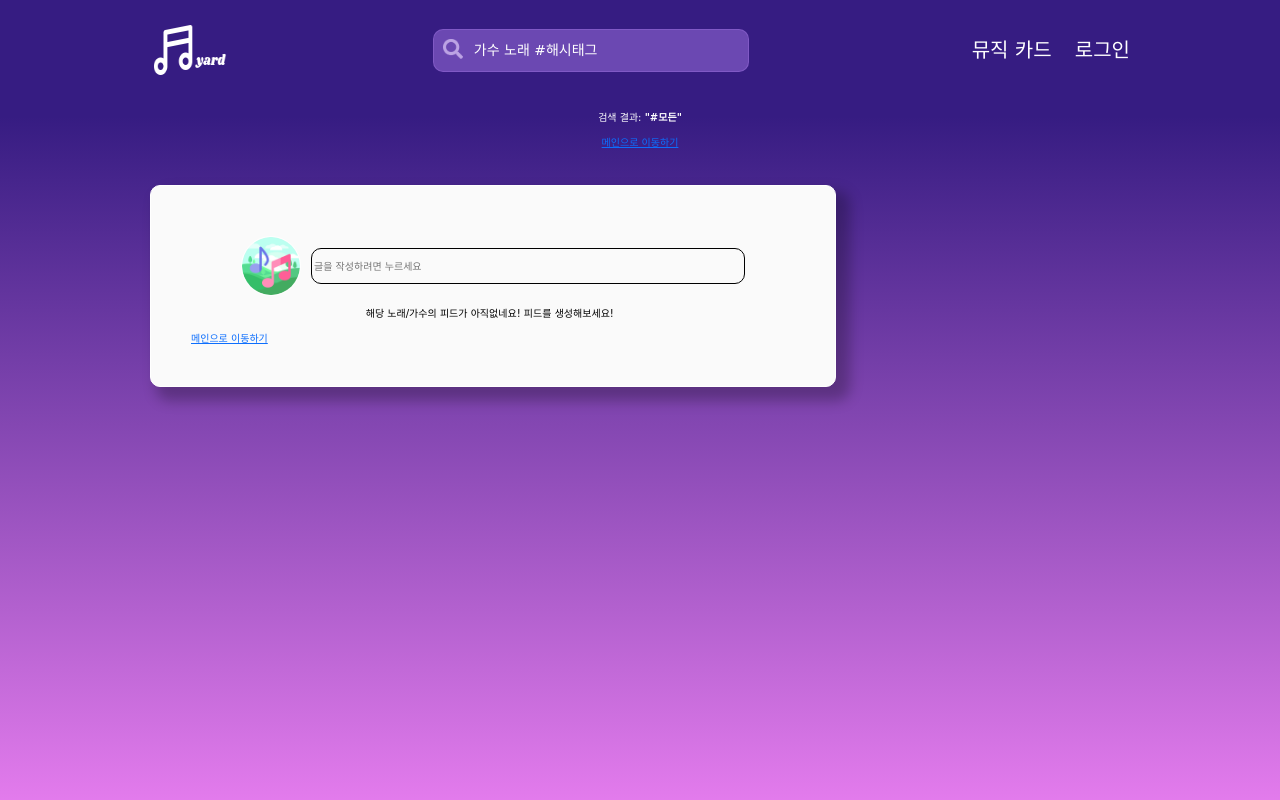
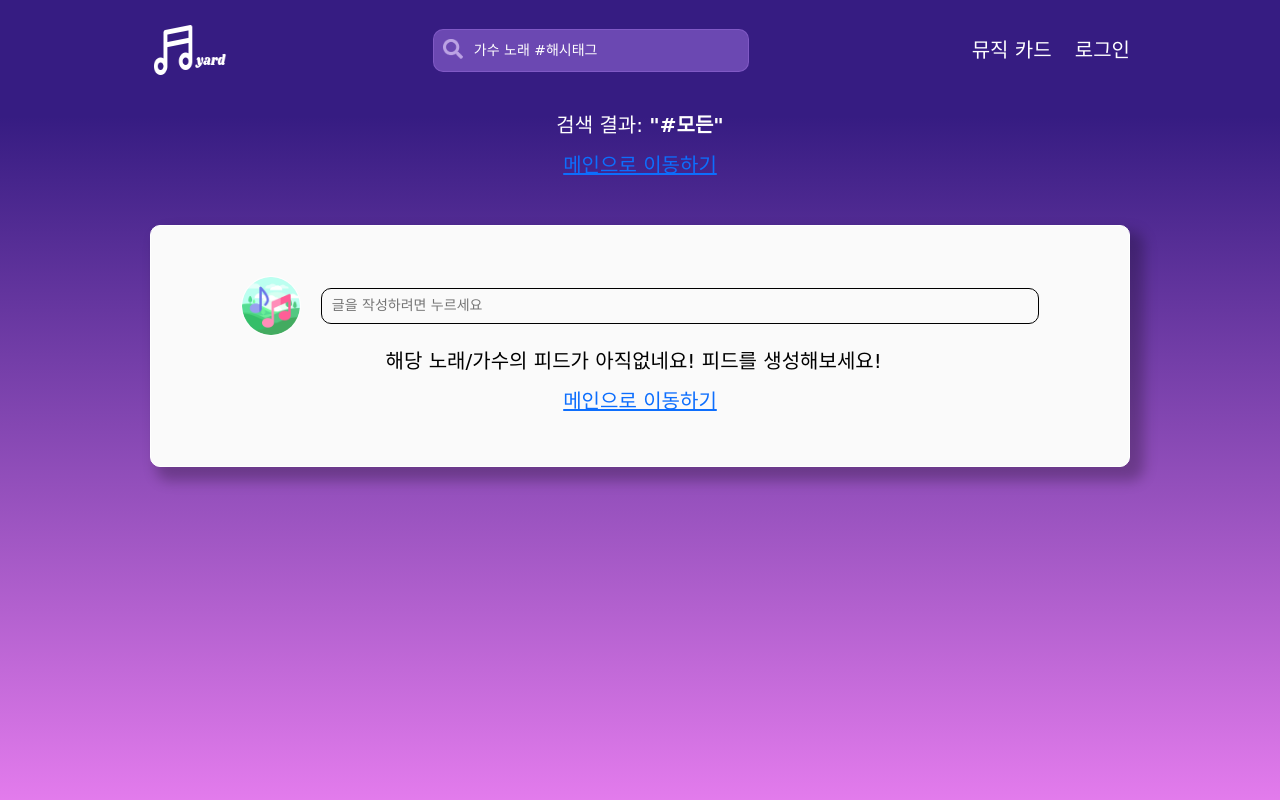
Before and after one commit to jnl1128/Yard, a Django app: page /list/ in a window 1280 px wide. Run offline with Django 4.2, Linux system fonts and the light colour scheme; parts of the project's set-up code (start-up, migrations or seed data) failed here and were passed over; some web fonts are replaced.

Commit message:
[REFACT] feedpage css 수정

```diff
--- a/static/css/feed.css
+++ b/static/css/feed.css
@@ -4,7 +4,9 @@
   text-align: center;
   margin-top: 30px;
 }
-
+.feed-result>p{
+  font-size: 2rem;
+}
 .feedNtag-container{
   display: flex;
   flex-direction: row;
@@ -13,8 +15,9 @@
 }
 
 .feed-list{
-  width: 70% !important;
+  width: 100% !important;
   font-family: Roboto !important;
+  /*margin-right: 5rem;*/
 }
 
 
@@ -43,6 +46,11 @@
   background-color: transparent;
   width: 90%;
   height: 60%;
+  padding-left: 1rem;
+}
+
+.feed-add>input::placeholder{
+  font-size: 1.4rem;
 }
 
 .feed-container{
@@ -143,3 +151,35 @@
   font-size: 1.4rem;
   justify-content: end !important;
 }
+
+
+.tag-list{
+  background-color: #fafafa;
+  justify-content: start !important;
+  display: block !important;
+}
+.tag-list>h1{
+  color: black
+}
+.tag-list>ul{
+  font-size: 2rem;
+  color: black;
+}
+
+
+.empty-feed>p{
+  font-size: 2rem;
+  text-align: center;
+}
+
+.feed-twobtn{
+  display: flex;
+  flex-direction:row;
+  justify-content: end;
+  font-size: 1.4rem;
+
+}
+
+.feed-twobtn>a{
+  margin-left: 1rem;
+}
--- a/static/css/style.css
+++ b/static/css/style.css
@@ -14,12 +14,14 @@
 
 html {
   font-size: 62.5%;
+  height: 100%;
 }
 
 body {
   display: flex;
   flex-direction: column;
   width: 100vw;
+  height: 100%;
   margin: 0;
   overflow-x: hidden;
   color: white !important; /*임시*/
@@ -27,9 +29,9 @@ body {
     180deg,
     #361c82 14.58%,
     rgba(219, 86, 231, 0.78) 100%
-  ) !important;
-  background-repeat:no-repeat;
-  background-size:100% 300px;
+  ) ;
+  background-repeat: no-repeat;
+  background-attachment: fixed;
 }
 
 a {
--- a/static/js/mainPage.js
+++ b/static/js/mainPage.js
@@ -3,6 +3,6 @@ const inputMainBox = document.getElementById('search-container')
 const inputMain = document.querySelector('.search-input')
 const searchBtnMain = document.getElementById('search-btn-main')
 
+inputMainBox.addEventListener('keydown',function(){searchBtnMain.style.opacity = 1})
 inputMainBox.addEventListener('mouseenter',function(){searchBtnMain.style.opacity = 1})
-inputMainBox.addEventListener('change', function(){inputMain.placeholder=''})
-inputMainBox.addEventListener('change', function(){searchBtnMain.style.opacity = 0.5})
+inputMainBox.addEventListener('mouseleave',function(){searchBtnMain.style.opacity = 0.5})
--- a/templates/feedSearch.html
+++ b/templates/feedSearch.html
@@ -3,7 +3,7 @@
 {% block content %}
 <div class="feed-result">
   <p class="my_search_text">검색 결과: <b>"{{query}}"</b></p>
-  <a href="{% url 'user:main' %}">메인으로 이동하기</a>
+  <p><a href="{% url 'user:main' %}">메인으로 이동하기</a></p>
 </div>
 
 
@@ -75,6 +75,11 @@
   {% else %}
   <div class="feed-container">
   <div class="feed--content-my white-form">
+    <div class="feed-twobtn">
+      <a href="{% url 'user:updateFeed' feed.id %}">수정</a>
+      <a href="{% url 'user:deleteFeed'  feed.id %}">삭제</a>
+    </div>
+
     <div class="feed--content-top">
       <div class="feed--content-left">
         <p class='feed-title'>{{feed.artist}} - {{feed.music}}</p>
@@ -82,6 +87,9 @@
         <p>{{feed.createdDate}}</p>
       </div>
       <div class="feed--content-right">
+        <!--<div class="feed-twobtn">
+          <div class="feed-update"><a href="">수정</a></div><div class="feed-delete"><a href="">삭제</a></div>
+        </div>-->
         {% if feed.feedImg %}
         <img src="{{feed.feedImg.url}}" width="100" height="100" alt="">
         {% endif %}
@@ -112,25 +120,34 @@
     <img src="{% static 'img/default.jpeg' %}" class="feed--userImg" alt="userImg">
     {% endif %}
     <p class="feed--userName">{{feed.userId.nickName}}</p>
+    <!--<div class="feed-twobtn">
+      <a href="">수정</a>
+      <a href="">삭제</a>
+    </div>-->
   </div>
 </div>
   {% endif %}
 
   {% empty %}
 
-  <div class="">
-    <p class="text-center my_search_text">
+  <div class="empty-feed">
+    <p class="my_search_text">
       해당 노래/가수의 피드가 아직없네요! 피드를 생성해보세요! &nbsp
     </p>
-    <a href="{% url 'user:main' %}">메인으로 이동하기</a>
+    <p><a href="{% url 'user:main' %}">메인으로 이동하기</a></p>
   </div>
 
   {% endfor %}
 </div>
 
-<div class="tag-list">
-
-</div>
+<!--<div class="white-form tag-list">
+  <h1>추천 태그</h1>
+  {% for feed in feeds %}
+  {% for tag in feed.tags.all %}
+  <ul>{{tag}}</ul>
+  {% endfor %}
+  {% endfor %}
+</div>-->
 </div>
 <!-- 피드 등록 폼 modal -->
 <div id="feedForm" class="modal fade" style="color: black;">
--- a/user/views.py
+++ b/user/views.py
@@ -189,7 +189,6 @@ def searchMyFeed(request):
     current_user = request.user
     feeds = Feed.objects.all().filter(userId=current_user.id).order_by('-createdDate')
     query = "내가 쓴글"
-
     if request.method == 'POST':
         form = createFeedForm(request.POST, request.FILES)
         if form.is_valid():
@@ -201,7 +200,6 @@ def searchMyFeed(request):
             return redirect("user:feedList")
     else:
         form = createFeedForm()
-
     return render(request, 'feedSearch.html', {'query':query, 'feeds':feeds, 'form':form})
 
 
@@ -214,7 +212,6 @@ def deleteFeed(request, pk):
 
 
 def updateFeed(request, pk):
-    print("here!")
     feed = get_object_or_404(Feed, id=pk)
     feeds = Feed.objects.all().order_by('-createdDate')
 
```
